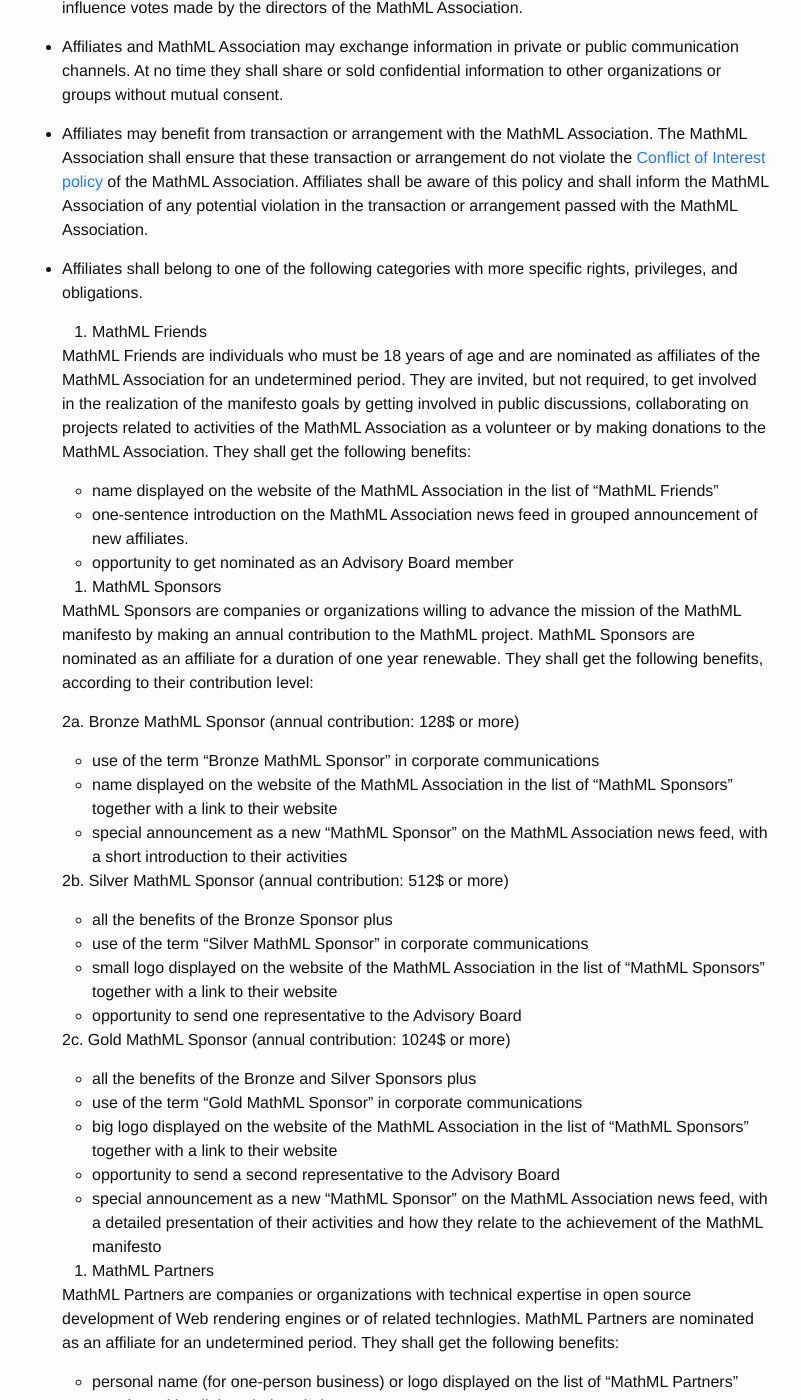
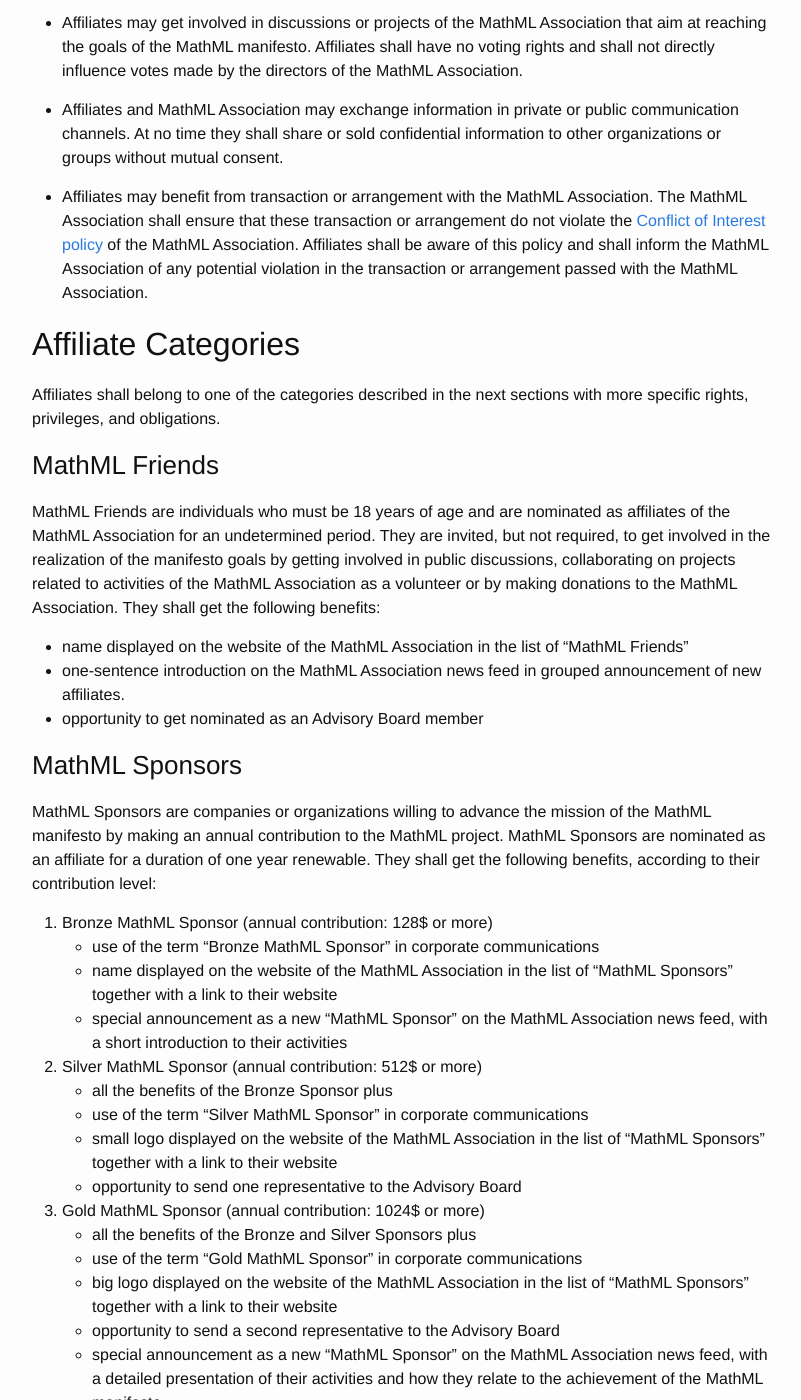
Before and after one commit to MathML/website, a Jekyll site: the page built from legal-documents/affiliates.md, in a window 1280 px wide and 1400 px high, scrolled down 907 px. Shown: the whole window, without its empty margins (238-1039 px from the left). Built offline with Jekyll 4.4.1, drawn with Linux system fonts in a browser that asks for light colours.

Commit message:
Reformat affiliates page and fix link.

```diff
--- a/legal-documents/affiliates.md
+++ b/legal-documents/affiliates.md
@@ -13,7 +15,7 @@
   voted by the directors of the MathML Association. The MathML Association
   shall highlight changes that may affect agreement with affiliates.
 
-* Affiliates shall adhere to the goals described in the [MathML manifesto](http://dev.mathml-association.org/manifesto.html). They shall
+* Affiliates shall adhere to the goals described in the [MathML manifesto](/legal-documents/manifesto.html). They shall
   engage to conduct their own activities in accordance with these goals.
 
 * Affiliates are not members of the MathML Association and shall continue to
@@ -35,77 +37,81 @@
 
 * Affiliates may benefit from transaction or arrangement with the MathML
   Association. The MathML Association shall ensure that these transaction or
-  arrangement do not violate the [Conflict of Interest policy](http://dev.mathml-association.org/conflict-of-interest-policy.html) of the MathML Association.
+  arrangement do not violate the [Conflict of Interest policy](/legal-documents/conflict-of-interest-policy.html) of the MathML Association.
   Affiliates shall be aware of this policy and shall inform the MathML
   Association of any potential violation in the transaction or arrangement
   passed with the MathML Association.
 
-* Affiliates shall belong to one of the following categories with more specific
-  rights, privileges, and obligations.
+## Affiliate Categories
 
-  1. MathML Friends
+Affiliates shall belong to one of the categories described in the next
+sections with more specific rights, privileges, and obligations.
 
-    MathML Friends are individuals who must be 18 years of age and are
-    nominated as affiliates of the MathML Association for an undetermined
-    period. They are invited, but not required, to get involved in the
-    realization of the manifesto goals by getting involved in public
-    discussions, collaborating on projects related to activities of the
-    MathML Association as a volunteer or by making donations to the MathML
-    Association. They shall get the following benefits:
-    - name displayed on the website of the MathML Association in the list of
-      "MathML Friends"
-    - one-sentence introduction on the MathML Association news feed in grouped
-      announcement of new affiliates.
-    - opportunity to get nominated as an Advisory Board member
+### MathML Friends
 
-  2. MathML Sponsors
+MathML Friends are individuals who must be 18 years of age and are
+nominated as affiliates of the MathML Association for an undetermined
+period. They are invited, but not required, to get involved in the
+realization of the manifesto goals by getting involved in public
+discussions, collaborating on projects related to activities of the
+MathML Association as a volunteer or by making donations to the MathML
+Association. They shall get the following benefits:
 
-    MathML Sponsors are companies or organizations willing to advance the
-    mission of the MathML manifesto by making an annual contribution to the
-    MathML project. MathML Sponsors are nominated as an affiliate for a
-    duration of one year renewable. They shall get the following benefits,
-    according to their contribution level:
+- name displayed on the website of the MathML Association in the list of
+  "MathML Friends"
+- one-sentence introduction on the MathML Association news feed in grouped
+  announcement of new affiliates.
+- opportunity to get nominated as an Advisory Board member
 
-    2a. Bronze MathML Sponsor (annual contribution: 128$ or more)
-    - use of the term "Bronze MathML Sponsor" in corporate communications
-    - name displayed on the website of the MathML Association in the list of
-      "MathML Sponsors" together with a link to their website
-    - special announcement as a new "MathML Sponsor" on the MathML Association
-      news feed, with a short introduction to their activities
+### MathML Sponsors
 
-    2b. Silver MathML Sponsor (annual contribution: 512$ or more)
-    - all the benefits of the Bronze Sponsor plus
-    - use of the term "Silver MathML Sponsor" in corporate communications
-    - small logo displayed on the website of the MathML Association in the list
-      of "MathML Sponsors" together with a link to their website
-    - opportunity to send one representative to the Advisory Board
+MathML Sponsors are companies or organizations willing to advance the
+mission of the MathML manifesto by making an annual contribution to the
+MathML project. MathML Sponsors are nominated as an affiliate for a
+duration of one year renewable. They shall get the following benefits,
+according to their contribution level:
 
-    2c. Gold MathML Sponsor (annual contribution: 1024$ or more)
-    - all the benefits of the Bronze and Silver Sponsors plus
-    - use of the term "Gold MathML Sponsor" in corporate communications
-    - big logo displayed on the website of the MathML Association in the list
-      of "MathML Sponsors" together with a link to their website
-    - opportunity to send a second representative to the Advisory Board
-    - special announcement as a new "MathML Sponsor" on the MathML Association
-      news feed, with a detailed presentation of their activities and how they
-      relate to the achievement of the MathML manifesto
+1. Bronze MathML Sponsor (annual contribution: 128$ or more)
+   - use of the term "Bronze MathML Sponsor" in corporate communications
+   - name displayed on the website of the MathML Association in the list of
+     "MathML Sponsors" together with a link to their website
+   - special announcement as a new "MathML Sponsor" on the MathML Association
+     news feed, with a short introduction to their activities
 
-  3. MathML Partners
+2. Silver MathML Sponsor (annual contribution: 512$ or more)
+   - all the benefits of the Bronze Sponsor plus
+   - use of the term "Silver MathML Sponsor" in corporate communications
+   - small logo displayed on the website of the MathML Association in the list
+     of "MathML Sponsors" together with a link to their website
+   - opportunity to send one representative to the Advisory Board
 
-    MathML Partners are companies or organizations with technical expertise in
-    open source development of Web rendering engines or of related
-    technlogies. MathML Partners are nominated as an affiliate for an
-    undetermined period. They shall get the following benefits:
-    - personal name (for one-person business) or logo displayed on the list
-      of "MathML Partners" together with a link to their website
-    - special announcement as a new "MathML Partner" on the MathML Association
-      news feed, with a short introduction to their activities
-    - opportunity to write technical posts on MathML-related topics on the
-      MathML Association news feed
-    - privileged interlocutor for technical discussions or contracts on
-      MathML Association projects
+3. Gold MathML Sponsor (annual contribution: 1024$ or more)
+   - all the benefits of the Bronze and Silver Sponsors plus
+   - use of the term "Gold MathML Sponsor" in corporate communications
+   - big logo displayed on the website of the MathML Association in the list
+     of "MathML Sponsors" together with a link to their website
+   - opportunity to send a second representative to the Advisory Board
+   - special announcement as a new "MathML Sponsor" on the MathML Association
+     news feed, with a detailed presentation of their activities and how they
+     relate to the achievement of the MathML manifesto
 
-#### Advisory Board
+### MathML Partners
+
+MathML Partners are companies or organizations with technical expertise in
+open source development of Web rendering engines or of related
+technlogies. MathML Partners are nominated as an affiliate for an
+undetermined period. They shall get the following benefits:
+
+- personal name (for one-person business) or logo displayed on the list
+  of "MathML Partners" together with a link to their website
+- special announcement as a new "MathML Partner" on the MathML Association
+  news feed, with a short introduction to their activities
+- opportunity to write technical posts on MathML-related topics on the
+  MathML Association news feed
+- privileged interlocutor for technical discussions or contracts on
+  MathML Association projects
+
+## Advisory Board
 
 The Advisory Board is a body made of affiliates of the MathML Association,
 providing non-binding advice to the directors of the MathML Association.
```
Also changed, not shown: other parts of legal-documents/affiliates.md (+2 -0 lines).
